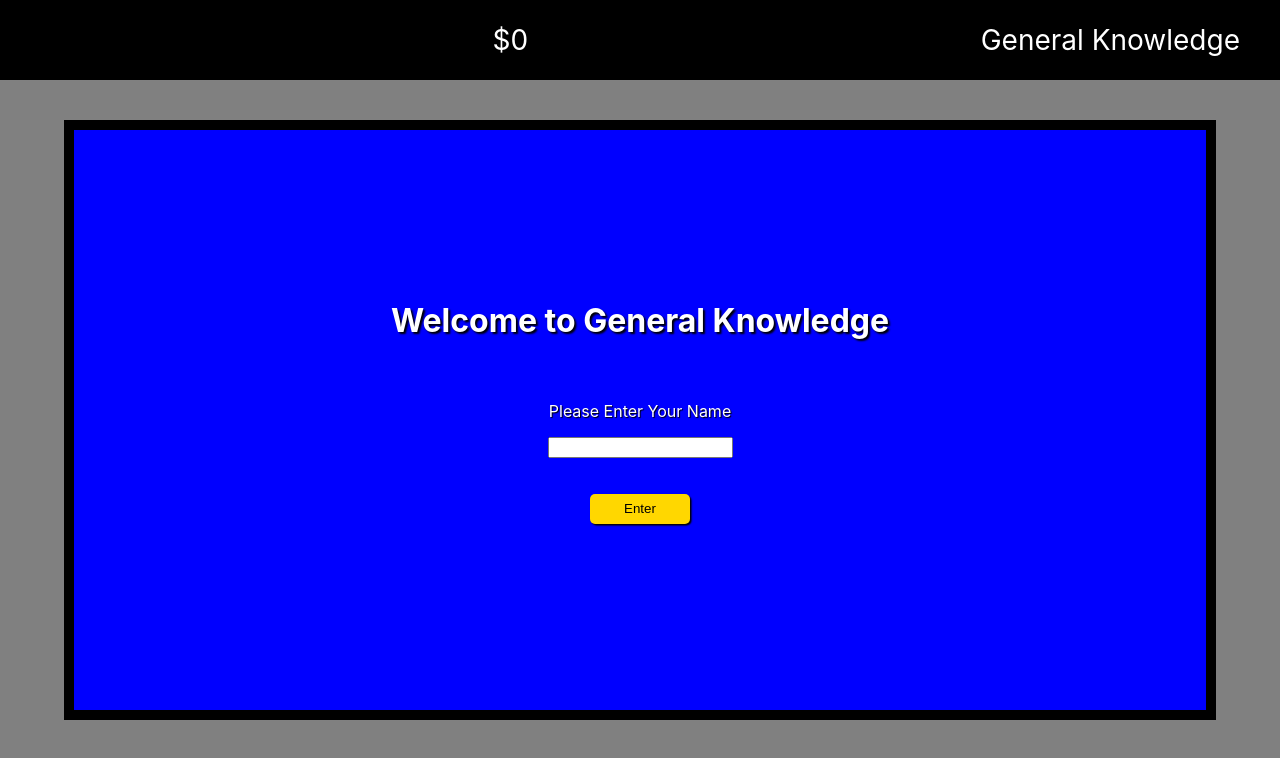
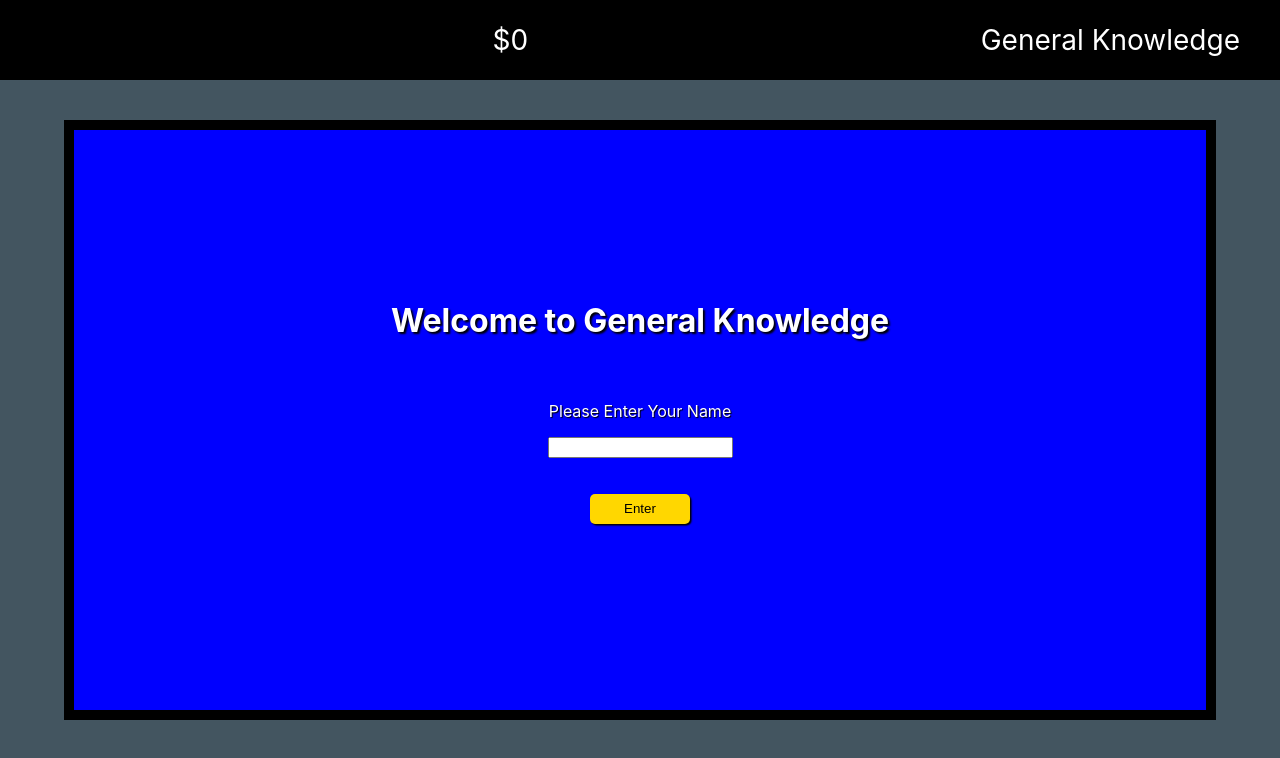
Before and after one commit to SJellen/generalknowledge, a Next.js app: page / in a window 1280 px wide. Shown: the top 758 px of the page. Built offline with nearby package versions, Linux system fonts and the light colour scheme.

Commit message:
small color changes

```diff
--- a/pages/index.js
+++ b/pages/index.js
@@ -4,7 +4,7 @@ import Start from '../pages/start'
 
 export default function Home() {
   return (
-    <div className={styles.container}>
+    <div className={styles.container} >
 
      <Start />
 
--- a/styles/Home.module.scss
+++ b/styles/Home.module.scss
@@ -1,7 +1,7 @@
 
 
 .container {
-  background-color: grey;
+  background-color: #435560;
   height: auto;
   margin: 0 auto;
 }
--- a/styles/globals.scss
+++ b/styles/globals.scss
@@ -5,7 +5,7 @@ body {
   box-sizing: border-box;
   font-family: -apple-system, BlinkMacSystemFont, Segoe UI, Roboto, Oxygen,
     Ubuntu, Cantarell, Fira Sans, Droid Sans, Helvetica Neue, sans-serif;
-  background-color: grey;
+  background-color: #435560;
 }
 
 a {
```
